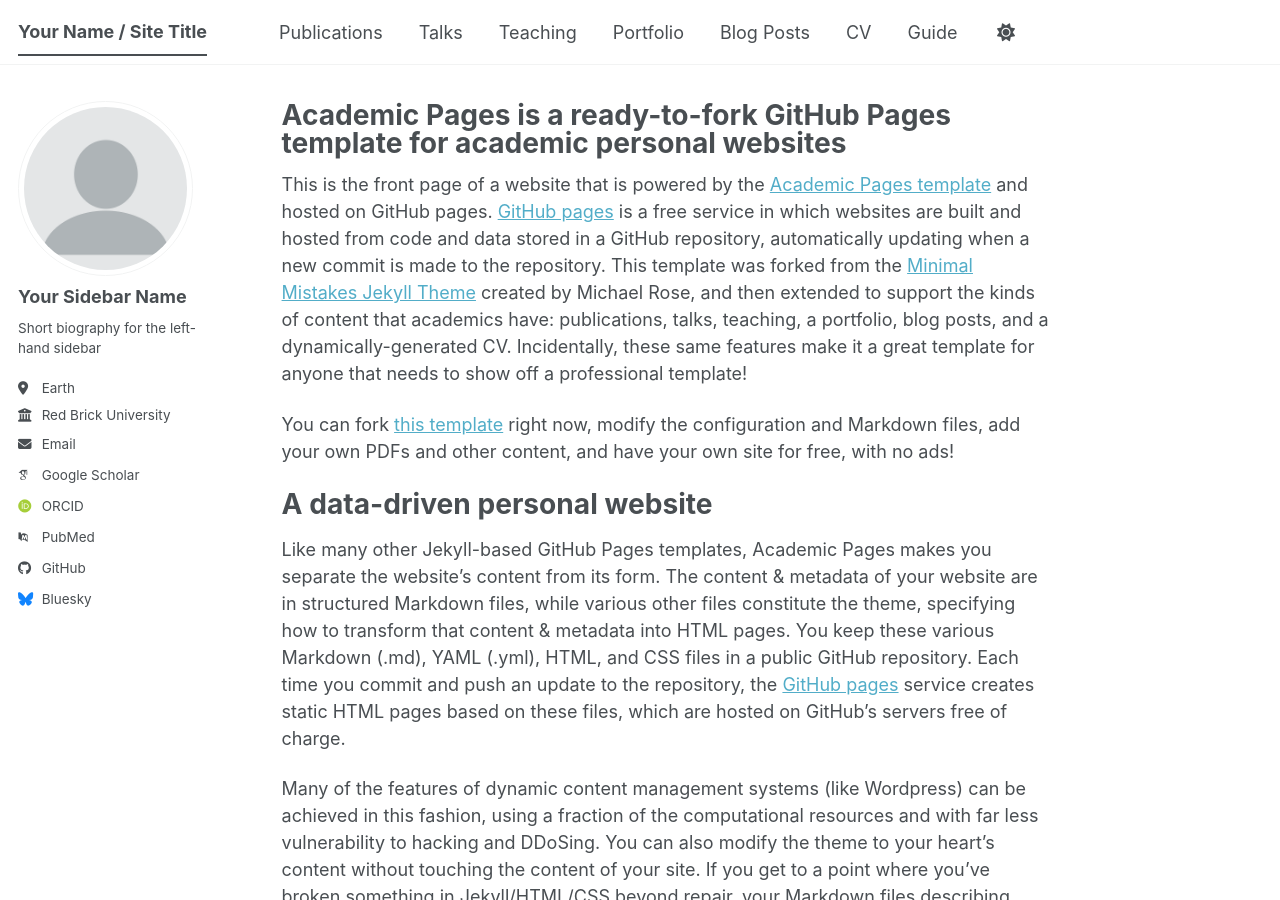
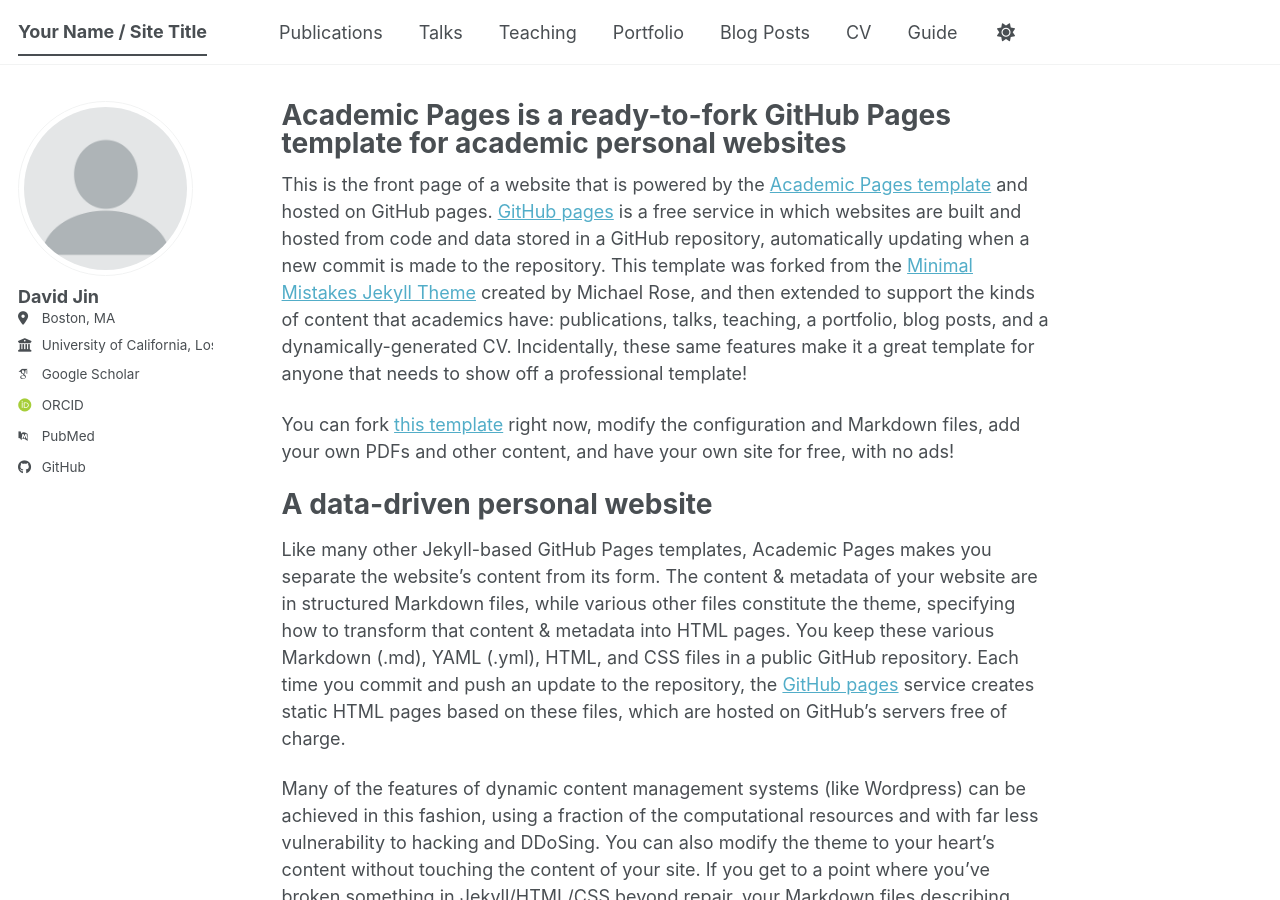
Before and after one commit to davidjin9294/davidjin9294.github.io, a Jekyll site: the page built from _pages/about.md, in a window 1280 px wide and 900 px high. Built offline with Jekyll 4.4.1, drawn with Linux system fonts in a browser that asks for light colours; some web fonts are replaced; a script bundle is joined from its source files by our own code; library files that are not in the unit come from our copies.

Commit message:
Changed main page side bar.

```diff
--- a/_config.yml
+++ b/_config.yml
@@ -24,13 +24,10 @@ repository               : "academicpages/academicpages.github.io"
 author:
   # Biographic information
   avatar           : "profile.png"
-  name             : "Your Sidebar Name"
-  pronouns         : # example: "she/her"
-  bio              : "Short biography for the left-hand sidebar"
-  location         : "Earth"
-  employer         : "Red Brick University"
-  uri              : # URL
-  email            : "none@example.org"
+  name             : "David Jin"
+  bio              : # "Short biography for the left-hand sidebar"
+  location         : "Boston, MA"
+  employer         : "University of California, Los Angeles"
 
   # Academic websites
   academia         : # URL
@@ -51,13 +48,12 @@ author:
   bitbucket        : # Username - Update with your username on the site
   codepen          : # Username
   dribbble         : # Username
-  github           : "academicpages"
+  github           : "https://github.com/davidjin9294"
   kaggle           : # Username
   stackoverflow    : # User number or user number and name (i.e., use "1" or "1/jeff-atwood")
 
   # Social media
   artstation       : # Username
-  bluesky          : "bsky.app" # Replace this with you Bluesky username
   facebook         : # Username
   flickr           : # Username
   foursquare       : # Username
```
